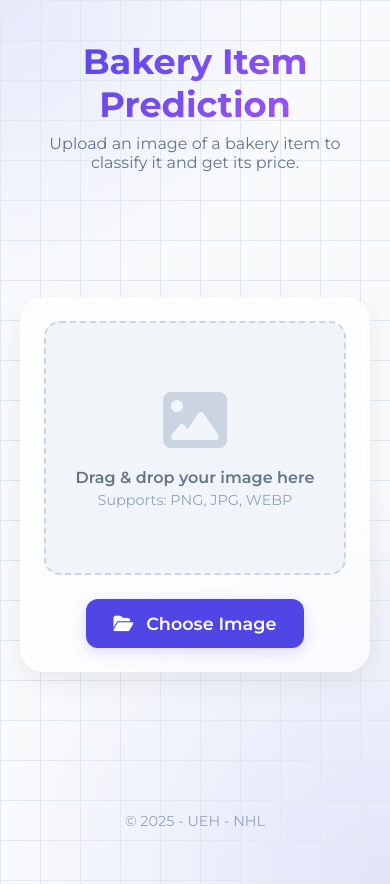
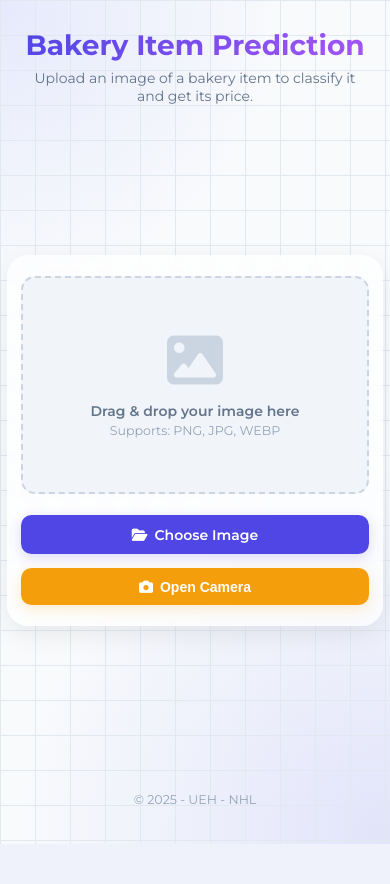
Before and after one commit to Nghiathan13/CNN_bakery, a Flask app: page / in a window 390 px wide. After the commit the page ends 844 px from the top, so only its background shows below. Run offline with Flask 3, Linux system fonts and the light colour scheme.

Commit message:
Add Camera

```diff
--- a/static/script.js
+++ b/static/script.js
@@ -1,4 +1,5 @@
 document.addEventListener("DOMContentLoaded", () => {
+  // --- DOM Elements ---
   const fileInput = document.getElementById("file-input");
   const uploadLabel = document.querySelector('label[for="file-input"]');
   const dropContainer = document.getElementById("image-preview-container");
@@ -15,24 +16,30 @@ document.addEventListener("DOMContentLoaded", () => {
   const itemPrice = document.getElementById("item-price");
   const itemConfidence = document.getElementById("item-confidence");
 
+  // --- Camera Elements ---
+  const openCameraButton = document.getElementById("camera-button");
+  const cameraContainer = document.getElementById("camera-container");
+  const cameraVideo = document.getElementById("camera-video");
+  const takePictureButton = document.getElementById("take-picture-button");
+  const closeCameraButton = document.getElementById("close-camera-button");
+  let stream = null; // To hold the camera stream
+
+  // --- UI Functions ---
   function resetUI() {
-    // Show placeholder elements
     placeholderIcon.style.display = "block";
     dragText.style.display = "block";
     fileTypes.style.display = "block";
-    uploadLabel.style.display = "inline-block";
+    uploadLabel.parentElement.style.display = "flex"; // Show upload container
 
-    // Hide image preview and remove button
     imagePreview.style.display = "none";
     removeImageButton.style.display = "none";
 
-    // Hide action buttons and results
     predictButton.style.display = "none";
     anotherImageButton.style.display = "none";
     resultContainer.style.display = "none";
 
-    // Reset file input
     fileInput.value = "";
+    stopCamera();
   }
 
   function handleFiles(files) {
@@ -44,44 +51,94 @@ document.addEventListener("DOMContentLoaded", () => {
         imagePreview.style.display = "block";
         removeImageButton.style.display = "flex";
 
-        // Hide placeholder elements
         placeholderIcon.style.display = "none";
         dragText.style.display = "none";
         fileTypes.style.display = "none";
 
-        // Hide upload buttons and show predict button
-        uploadLabel.style.display = "none";
+        uploadLabel.parentElement.style.display = "none"; // Hide upload container
         anotherImageButton.style.display = "none";
-        predictButton.style.display = "inline-block";
+        predictButton.style.display = "inline-flex";
 
-        // Hide previous results
         resultContainer.style.display = "none";
       };
       reader.readAsDataURL(file);
-      fileInput.files = files; // Update file input to allow prediction
+      // Create a new FileList and assign it to the file input
+      const dataTransfer = new DataTransfer();
+      dataTransfer.items.add(file);
+      fileInput.files = dataTransfer.files;
     }
   }
 
-  // Event Listeners
+  // --- Camera Functions ---
+  async function startCamera() {
+    try {
+      if ("mediaDevices" in navigator && "getUserMedia" in navigator.mediaDevices) {
+        const constraints = {
+          video: {
+            facingMode: "environment", // Prefer the rear camera
+          },
+        };
+        stream = await navigator.mediaDevices.getUserMedia(constraints);
+        cameraVideo.srcObject = stream;
+        cameraContainer.style.display = "flex";
+      } else {
+        alert("Your browser does not support camera access.");
+      }
+    } catch (err) {
+      console.error("Error accessing camera: ", err);
+      alert(
+        "Could not access the camera. Please ensure you have a camera and have granted permission."
+      );
+    }
+  }
+
+  function stopCamera() {
+    if (stream) {
+      stream.getTracks().forEach((track) => track.stop());
+      stream = null;
+    }
+    cameraContainer.style.display = "none";
+  }
+
+  function takePicture() {
+    const canvas = document.createElement("canvas");
+    canvas.width = cameraVideo.videoWidth;
+    canvas.height = cameraVideo.videoHeight;
+    const context = canvas.getContext("2d");
+    context.drawImage(cameraVideo, 0, 0, canvas.width, canvas.height);
+
+    canvas.toBlob((blob) => {
+      const file = new File([blob], "camera-capture.jpg", { type: "image/jpeg" });
+      handleFiles([file]); // Use the existing file handler
+      stopCamera(); // Close camera after taking picture
+    }, "image/jpeg");
+  }
+
+  // --- Event Listeners ---
   fileInput.addEventListener("change", () => handleFiles(fileInput.files));
-  removeImageButton.addEventListener("click", () => resetUI());
+  removeImageButton.addEventListener("click", resetUI);
+  anotherImageButton.addEventListener("click", resetUI);
 
-  // Drag and Drop Listeners
+  // Drag and Drop
   dropContainer.addEventListener("dragover", (e) => {
     e.preventDefault();
     dropContainer.classList.add("dragover");
   });
-
   dropContainer.addEventListener("dragleave", () => {
     dropContainer.classList.remove("dragover");
   });
-
   dropContainer.addEventListener("drop", (e) => {
     e.preventDefault();
     dropContainer.classList.remove("dragover");
     handleFiles(e.dataTransfer.files);
   });
 
+  // Camera Listeners
+  openCameraButton.addEventListener("click", startCamera);
+  closeCameraButton.addEventListener("click", stopCamera);
+  takePictureButton.addEventListener("click", takePicture);
+
+  // Predict Logic
   predictButton.addEventListener("click", async () => {
     const file = fileInput.files[0];
     if (!file) {
@@ -100,7 +157,6 @@ document.addEventListener("DOMContentLoaded", () => {
         method: "POST",
         body: formData,
       });
-
       const data = await response.json();
 
       if (data.error) {
@@ -118,10 +174,10 @@ document.addEventListener("DOMContentLoaded", () => {
       predictButtonText.textContent = "Predict";
       predictButton.disabled = false;
       predictButton.style.display = "none";
-      anotherImageButton.style.display = "inline-block";
+      anotherImageButton.style.display = "inline-flex";
     }
   });
 
-  // Initial setup
+  // --- Initial Setup ---
   resetUI();
 });
--- a/static/style.css
+++ b/static/style.css
@@ -1,4 +1,15 @@
 @import url("https://fonts.googleapis.com/css2?family=Montserrat:wght@400;600;700&display=swap");
+
+html {
+  font-size: 16px;
+  box-sizing: border-box;
+}
+
+*,
+*::before,
+*::after {
+  box-sizing: inherit;
+}
 
 body {
   font-family: "Montserrat", sans-serif;
@@ -11,28 +22,27 @@ body {
       rgba(99, 102, 241, 0.15),
       transparent 40%
     );
-  background-size: 40px 40px, 40px 40px, 100% 100%, 100% 100%;
+  background-size: 2.5rem 2.5rem, 2.5rem 2.5rem, 100% 100%, 100% 100%;
   color: #334155;
   display: flex;
   flex-direction: column;
   align-items: center;
   min-height: 100vh;
   margin: 0;
-  padding: 20px;
-  overflow: hidden; /* Disable scrolling */
+  padding: 1.25rem;
 }
 
 header {
   text-align: center;
-  padding: 40px 20px 20px;
+  padding: 2.5rem 1.25rem 1.25rem;
 }
 
 main {
   width: 100%;
   display: flex;
   justify-content: center;
-  flex-grow: 1; /* Fill remaining space */
-  align-items: center; /* Vertically center content */
+  flex-grow: 1;
+  align-items: center;
 }
 
 h1 {
@@ -50,65 +60,86 @@ h1 {
   color: #64748b;
   font-size: 1.2rem;
   margin: 0.5rem auto 0;
-  max-width: 700px; /* Increased width */
+  max-width: 43.75rem;
   animation: fadeInUp 0.8s ease-out 0.3s backwards;
 }
 
 .container {
-  backdrop-filter: blur(10px);
+  backdrop-filter: blur(0.625rem);
   background: rgba(255, 255, 255, 0.7);
-  border-radius: 24px;
-  box-shadow: 0 10px 30px rgba(0, 0, 0, 0.07);
+  border-radius: 1.5rem;
+  box-shadow: 0 0.625rem 1.875rem rgba(0, 0, 0, 0.07);
   padding: 2rem 2.5rem;
   text-align: center;
-  max-width: 500px;
+  max-width: 35rem; /* 560px */
   width: 100%;
   animation: fadeInUp 1s ease-out 0.6s backwards;
+  position: relative; /* Needed for camera container positioning */
 }
 
 #file-input {
   display: none;
 }
 
-.upload-label {
-  background: #4f46e5;
+.upload-container {
+  display: flex;
+  gap: 1rem;
+  justify-content: center;
+  flex-wrap: wrap; /* Allow buttons to wrap on smaller screens */
+}
+
+.upload-label,
+#predict-button,
+.camera-btn {
   border: none;
-  border-radius: 12px;
-  box-shadow: 0 4px 15px rgba(79, 70, 229, 0.2);
+  border-radius: 0.75rem;
   color: white;
   cursor: pointer;
-  display: inline-flex; /* Use flex for alignment */
+  display: inline-flex;
   align-items: center;
   justify-content: center;
-  font-size: 1.1rem; /* Match predict button */
+  font-size: 1.1rem;
   font-weight: 600;
-  padding: 14px 28px; /* Match predict button */
+  padding: 0.875rem 1.75rem;
   transition: all 0.3s ease;
   margin-bottom: 0;
 }
 
-.upload-label .fas {
-  margin-right: 8px;
+.upload-label {
+  background: #4f46e5;
+  box-shadow: 0 0.25rem 0.9375rem rgba(79, 70, 229, 0.2);
+}
+
+.upload-label .fas,
+#predict-button .fas,
+.camera-btn .fas {
+  margin-right: 0.5rem;
+}
+
+.upload-label:hover,
+#predict-button:hover,
+.camera-btn:hover {
+  transform: translateY(-0.1875rem);
 }
 
 .upload-label:hover {
   background: #4338ca;
-  box-shadow: 0 7px 20px rgba(79, 70, 229, 0.3);
-  transform: translateY(-3px);
+  box-shadow: 0 0.4375rem 1.25rem rgba(79, 70, 229, 0.3);
 }
 
 #image-preview-container {
   margin-bottom: 1.5rem;
-  min-height: 250px;
+  min-height: 15.625rem;
   border: 2px dashed #cbd5e1;
-  border-radius: 16px;
+  border-radius: 1rem;
   display: flex;
-  flex-direction: column; /* To stack icon and text */
+  flex-direction: column;
   justify-content: center;
   align-items: center;
   background-color: #f1f5f9;
-  position: relative; /* For positioning the remove button */
+  position: relative;
   transition: border-color 0.3s;
+  overflow: hidden; /* Hide anything that spills out */
 }
 
 #image-preview-container.dragover {
@@ -117,16 +148,16 @@ h1 {
 
 #image-preview {
   max-width: 100%;
-  max-height: 250px;
+  max-height: 15.625rem;
   display: none;
-  border-radius: 8px;
+  border-radius: 0.5rem;
 }
 
 #image-placeholder-icon {
-  font-size: 64px;
+  font-size: 4rem;
   color: #cbd5e1;
   transition: color 0.3s;
-  margin-bottom: 1rem; /* Space below icon */
+  margin-bottom: 1rem;
 }
 
 .drag-text {
@@ -228,11 +243,58 @@ h1 {
   color: #334155;
 }
 
-/* Keyframe Animations */
+/* Camera Styles */
+.camera-btn {
+  background-color: #f59e0b; /* A different color for camera */
+  box-shadow: 0 4px 15px rgba(245, 158, 11, 0.2);
+}
+
+.camera-btn:hover {
+  background-color: #d97706;
+  box-shadow: 0 7px 20px rgba(245, 158, 11, 0.3);
+}
+
+#camera-container {
+  display: none;
+  position: absolute;
+  top: 0;
+  left: 0;
+  width: 100%;
+  height: 100%;
+  background-color: rgba(0, 0, 0, 0.9);
+  z-index: 100;
+  flex-direction: column;
+  justify-content: center;
+  align-items: center;
+  border-radius: 1.5rem; /* Match container */
+}
+
+#camera-video {
+  width: 100%;
+  height: auto;
+  max-height: 80%;
+  border-radius: 1rem;
+  border: 2px solid rgba(255, 255, 255, 0.5); /* Add a visible border */
+}
+
+.camera-controls {
+  margin-top: 1rem;
+  display: flex;
+  gap: 1rem;
+}
+
+footer {
+  color: #94a3b8;
+  font-size: 0.9rem;
+  padding: 1.25rem;
+  text-align: center;
+  width: 100%;
+}
+
 @keyframes fadeInDown {
   from {
     opacity: 0;
-    transform: translateY(-20px);
+    transform: translateY(-1.25rem);
   }
   to {
     opacity: 1;
@@ -251,26 +313,66 @@ h1 {
   }
 }
 
-/* Responsive Design */
 @media (max-width: 768px) {
-  header {
-    padding-top: 20px;
+  html {
+    font-size: 15px;
   }
+
+  h1 {
+    font-size: 2.5rem;
+  }
+
+  .subtitle {
+    font-size: 1.1rem;
+  }
+
   .container {
     padding: 1.5rem;
   }
+}
+
+@media (max-width: 480px) {
+  html {
+    font-size: 14px;
+  }
+
+  body {
+    padding: 0.5rem;
+  }
+
+  header {
+    padding: 1.5rem 1rem 1rem;
+  }
+
   h1 {
-    font-size: 2.2rem;
+    font-size: 2rem;
   }
+
   .subtitle {
     font-size: 1rem;
   }
+
+  .container {
+    padding: 1.5rem 1rem;
+  }
+
+  .upload-container {
+    flex-direction: column;
+  }
+
+  .upload-label,
+  #predict-button,
+  .camera-btn {
+    padding: 0.75rem 1.25rem;
+    font-size: 1rem;
+    width: 100%;
+  }
+
+  #result-container h2 {
+    font-size: 1.3rem;
+  }
+
+  #result-container p {
+    font-size: 1rem;
+  }
 }
-
-footer {
-  color: #94a3b8;
-  font-size: 0.9rem;
-  padding: 20px;
-  text-align: center;
-  width: 100%;
-}
--- a/templates/index.html
+++ b/templates/index.html
@@ -36,6 +36,9 @@
           <label for="file-input" class="upload-label"
             ><i class="fas fa-folder-open"></i> Choose Image</label
           >
+          <button id="camera-button" class="upload-label camera-btn">
+            <i class="fas fa-camera"></i> Open Camera
+          </button>
         </div>
 
         <button id="predict-button">
@@ -57,6 +60,19 @@
             <strong>✅ Confidence:</strong> <span id="item-confidence"></span>%
           </p>
         </div>
+
+        <!-- Camera View Container (Initially Hidden) -->
+        <div id="camera-container">
+          <video id="camera-video" autoplay playsinline></video>
+          <div class="camera-controls">
+            <button id="take-picture-button" class="upload-label">
+              <i class="fas fa-camera-retro"></i> Take Picture
+            </button>
+            <button id="close-camera-button" class="upload-label camera-btn">
+              <i class="fas fa-times"></i> Close
+            </button>
+          </div>
+        </div>
       </div>
     </main>
 
```
Also changed, not shown: other parts of static/style.css (+15 -31 lines), uploads/camera-capture.jpg (added).
